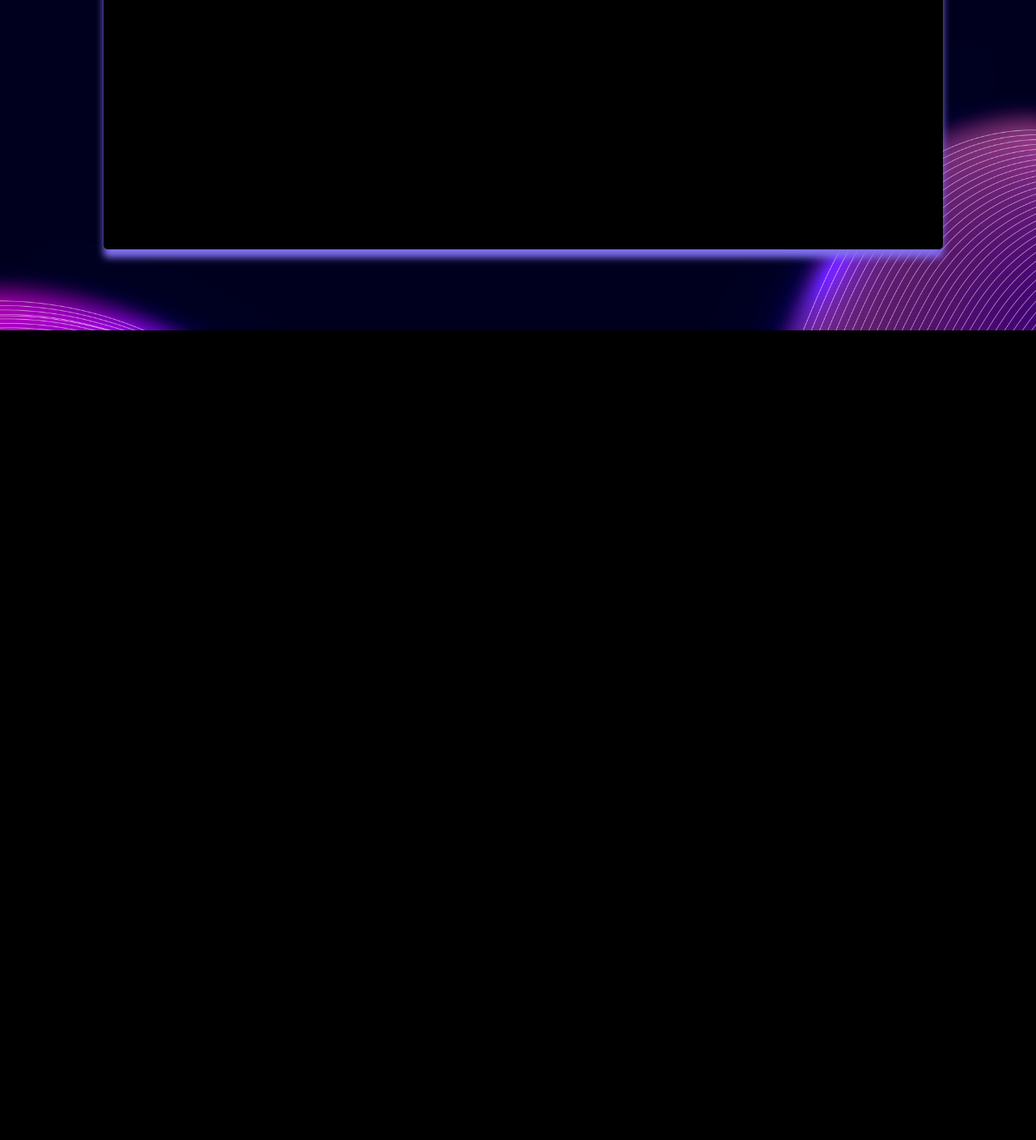
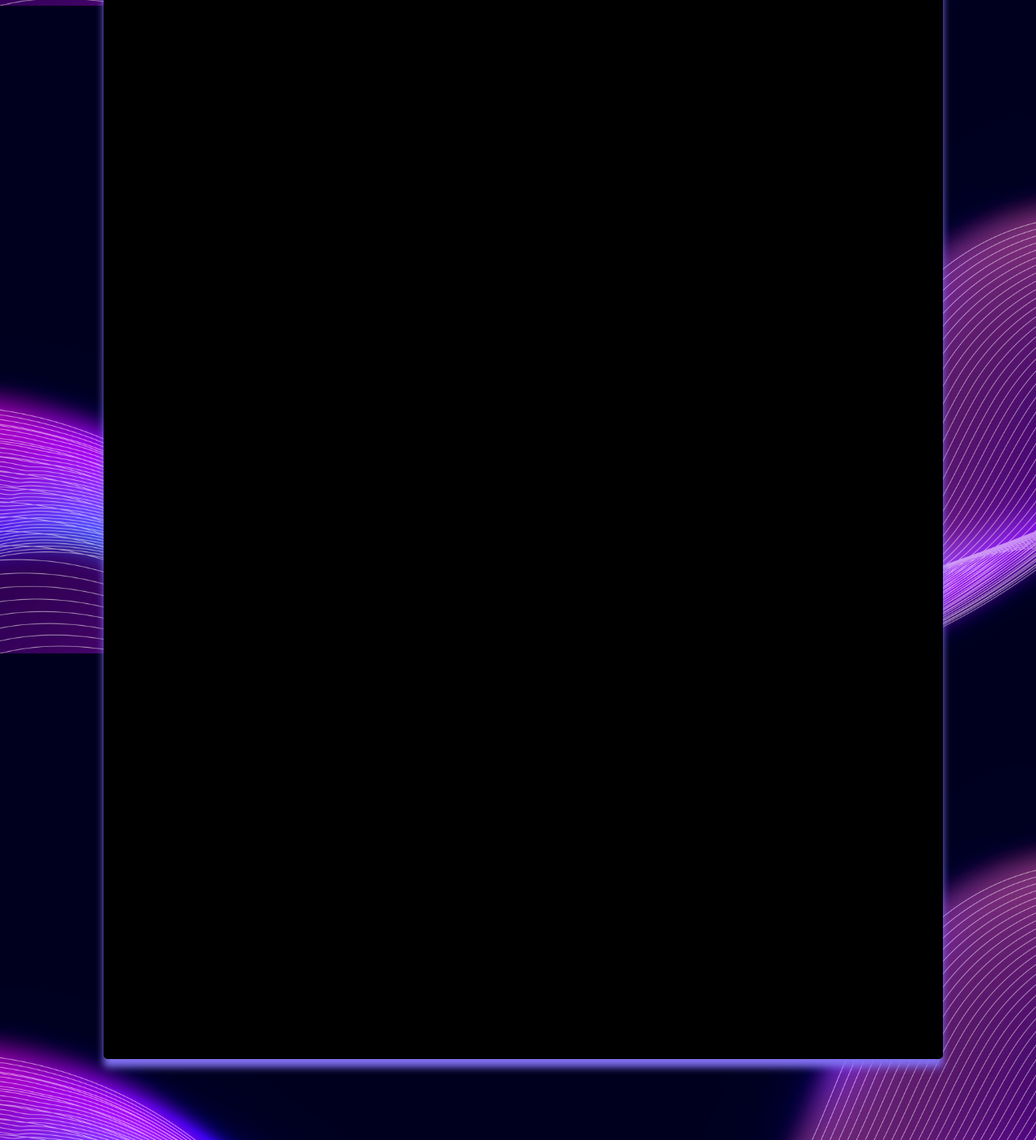
Before and after one commit to 101lLEOl101/Goodchat, a Django app: page / in a window 1280 px wide. Shown: the part 793-2201 px from the top of the page at 81% size. Before the commit the page ends 1201 px from the top, so only its background shows below. Run offline with Django 4.2, Linux system fonts and the light colour scheme; some libraries are stand-ins or nearby versions.

Commit message:
do background img fix

```diff
--- a/main/static/css/style.css
+++ b/main/static/css/style.css
@@ -3,10 +3,10 @@
 /* base.html: header*/
 body{
     background-image: url("../../static/images/background.jpg");
-    background-size: 100%;
+    background-size: cover;
+    background-attachment: fixed;
     margin: 0;
     font-family: 'Inter', sans-serif;
-
 }
 
 header{
@@ -130,7 +130,7 @@ transition: 0.3s;
 .main_page{
 
     width: 90%;
-    height: 1000px;
+    height: 2000px;
     background-color: #000000;
     border-radius: 5px;
     box-shadow: 0px 10px 10px #8270F2;
```
